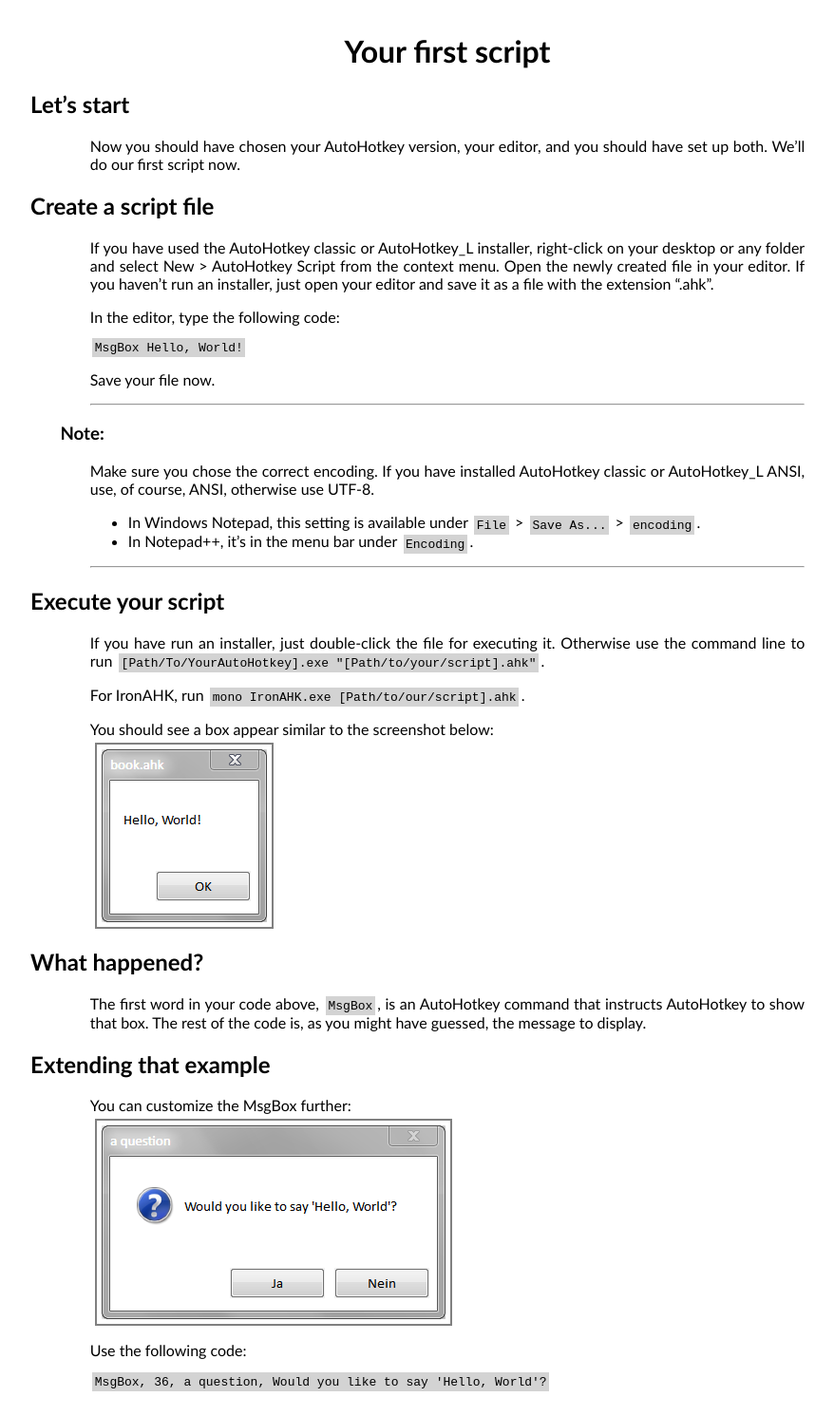
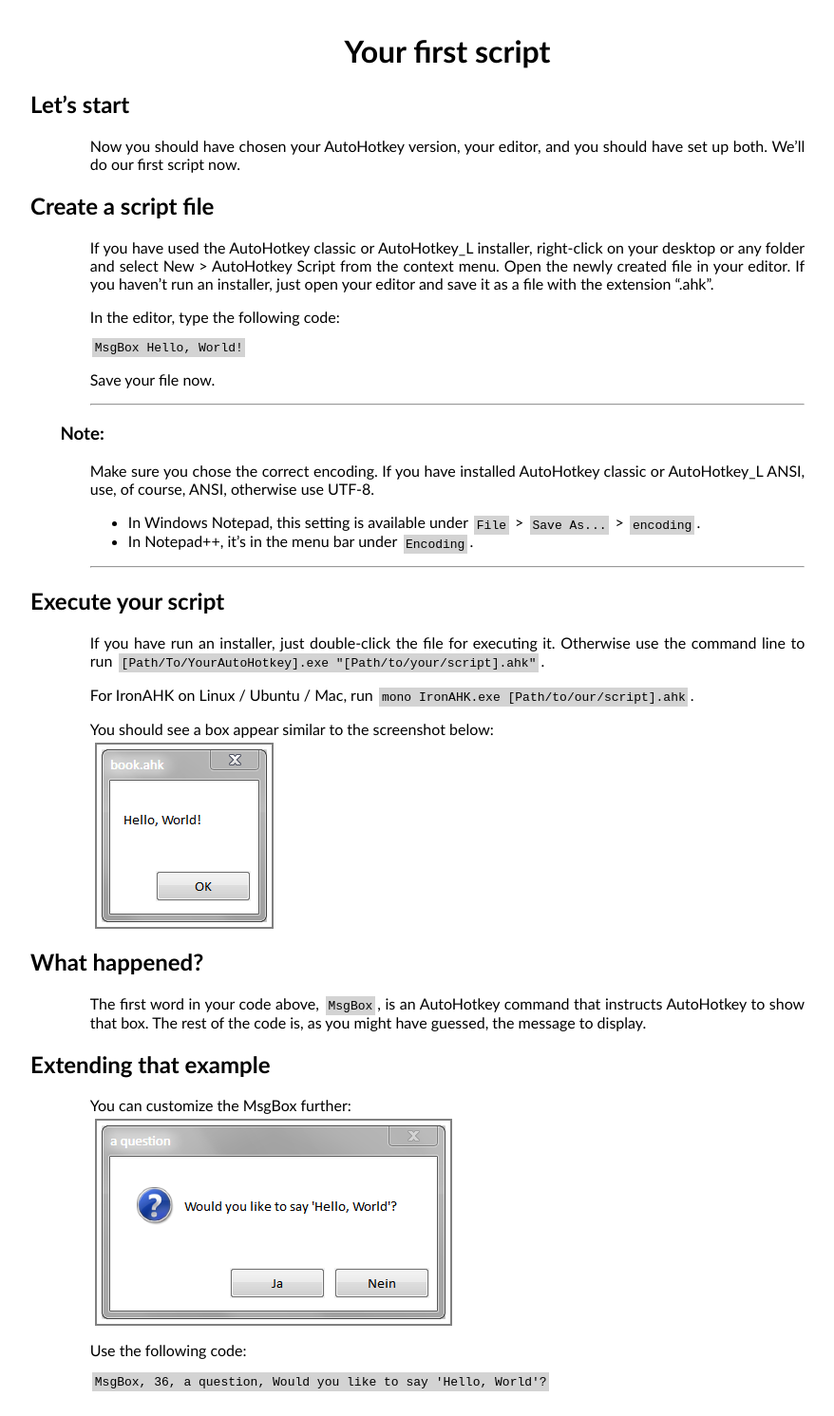
Before and after one commit to maul-esel/ahkbook, a Jekyll site: the page built from en/_posts/2011-11-03-Your-First-Script.markdown, in a window 1280 px wide. Shown: the whole page at 95% size, without its empty margins (169-1047 px from the left). Built offline with Jekyll 4.4.1, drawn with Linux system fonts in a browser that asks for light colours.

Commit message:
minor correction

```diff
--- a/en/_posts/2011-11-03-Your-First-Script.markdown
+++ b/en/_posts/2011-11-03-Your-First-Script.markdown
@@ -31,7 +31,7 @@ Make sure you chose the correct encoding. If you have installed AutoHotkey class
 ## Execute your script
 If you have run an installer, just double-click the file for executing it. Otherwise use the command line to run `[Path/To/YourAutoHotkey].exe "[Path/to/your/script].ahk"`.
 
-For IronAHK, run `mono IronAHK.exe [Path/to/our/script].ahk`.
+For IronAHK on Linux / Ubuntu / Mac, run `mono IronAHK.exe [Path/to/our/script].ahk`.
 
 You should see a box appear similar to the screenshot below:
 ![MsgBox screenshot]({{ site.url }}/Images/Hello-World-1.en.png)
```
